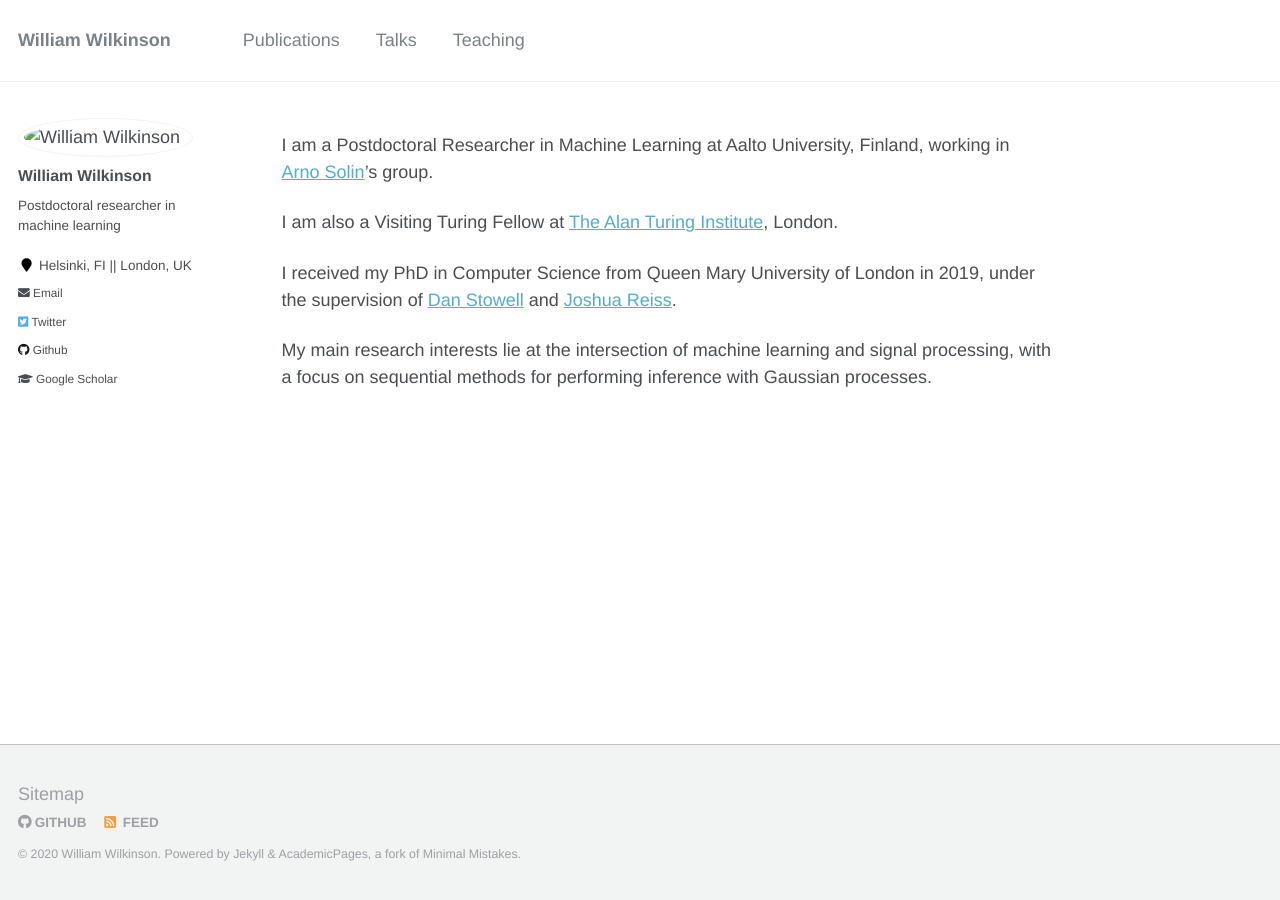
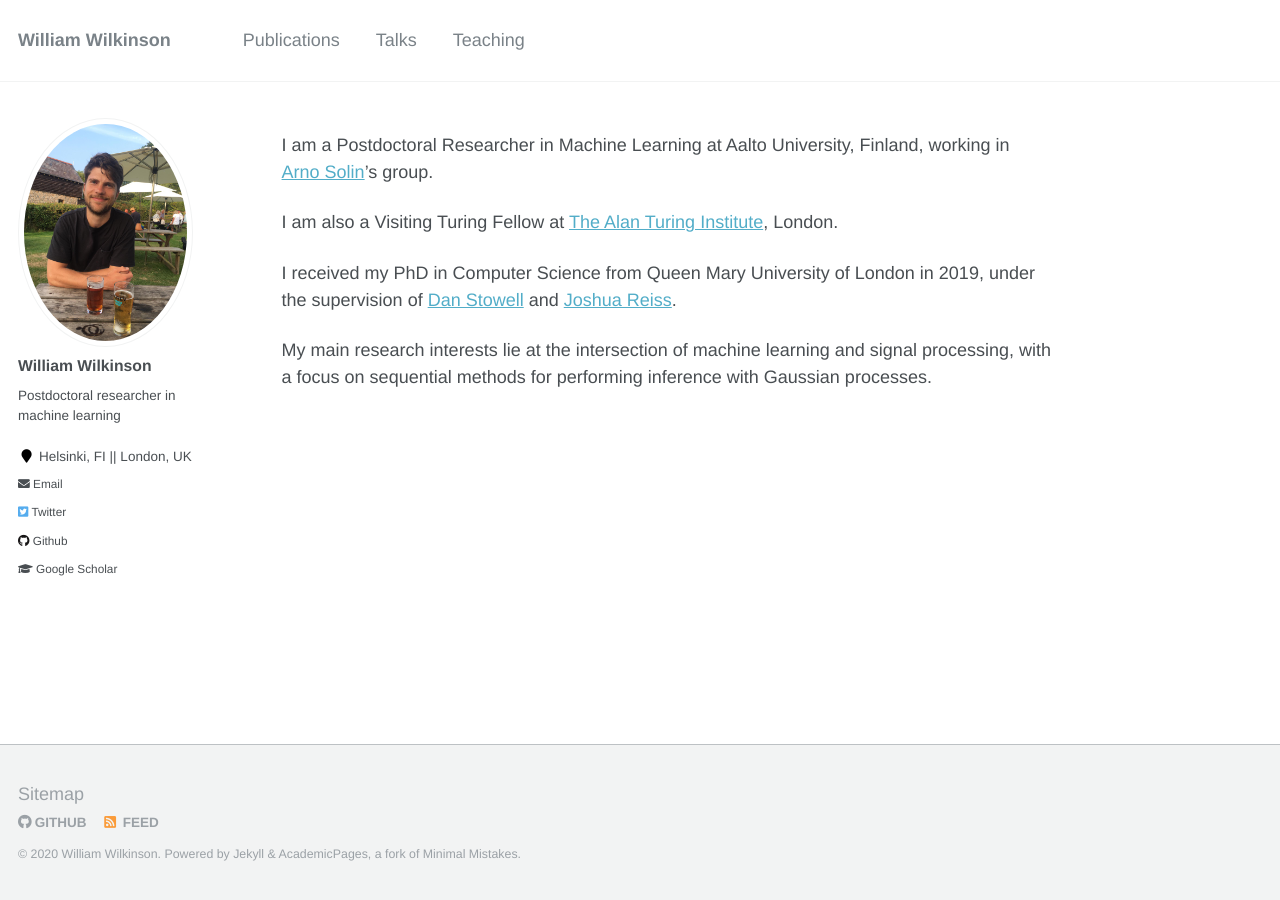
Before and after one commit to wil-j-wil/wil-j-wil2.github.io, a Jekyll site: the page built from _pages/about.md, in a window 1280 px wide. Built offline with Jekyll 4.4.1, drawn with Linux system fonts in a browser that asks for light colours.

Commit message:
Update _config.yml

```diff
--- a/_config.yml
+++ b/_config.yml
@@ -82,7 +82,7 @@ analytics:
 # Site Author
 author:
   name             : "William Wilkinson"
-  avatar           : "/images/profile.jpg"
+  avatar           : "profile.jpg"
   bio              : "Postdoctoral researcher in machine learning"
   location         : "Helsinki, FI || London, UK"
   employer         :
```
